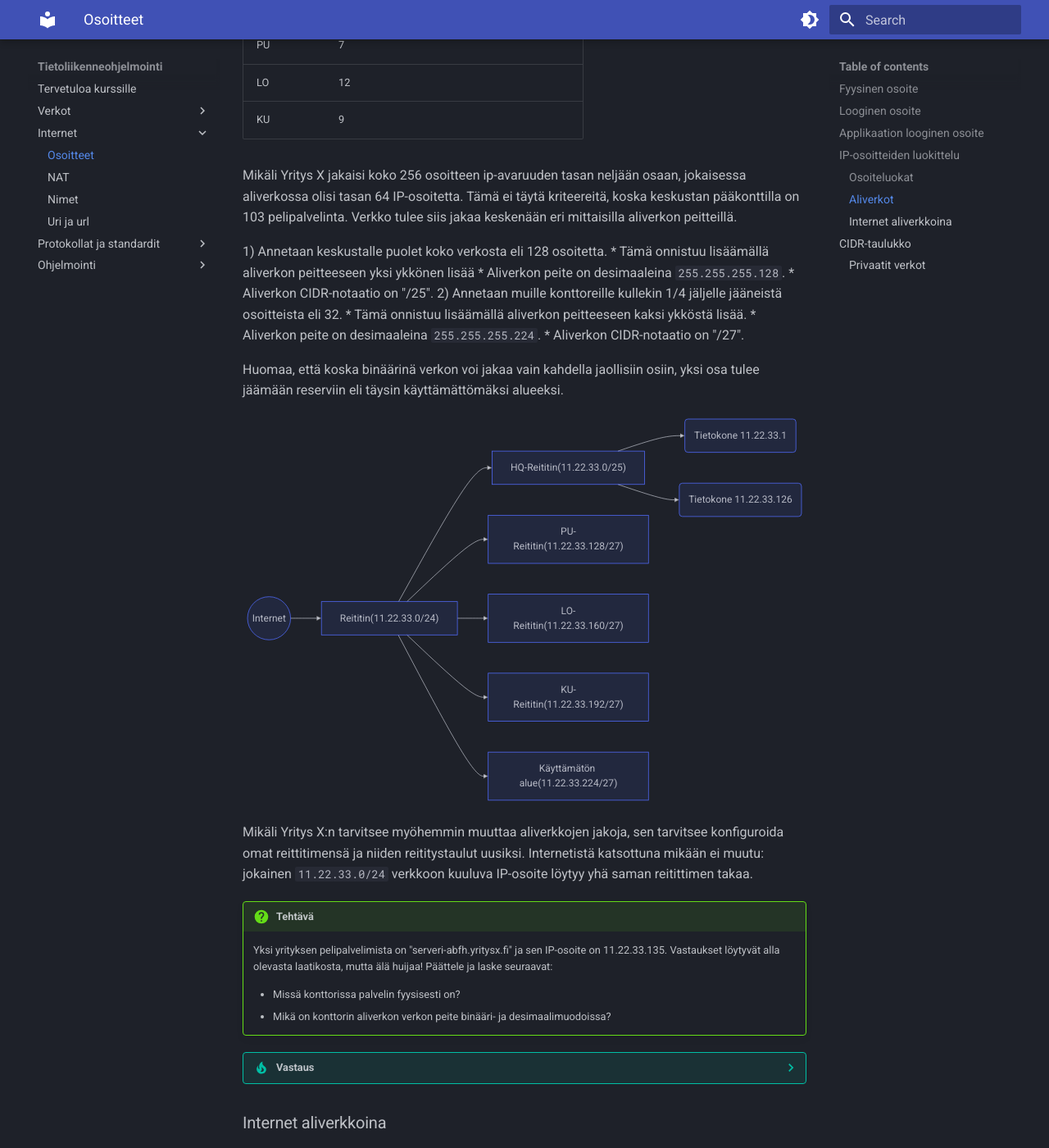
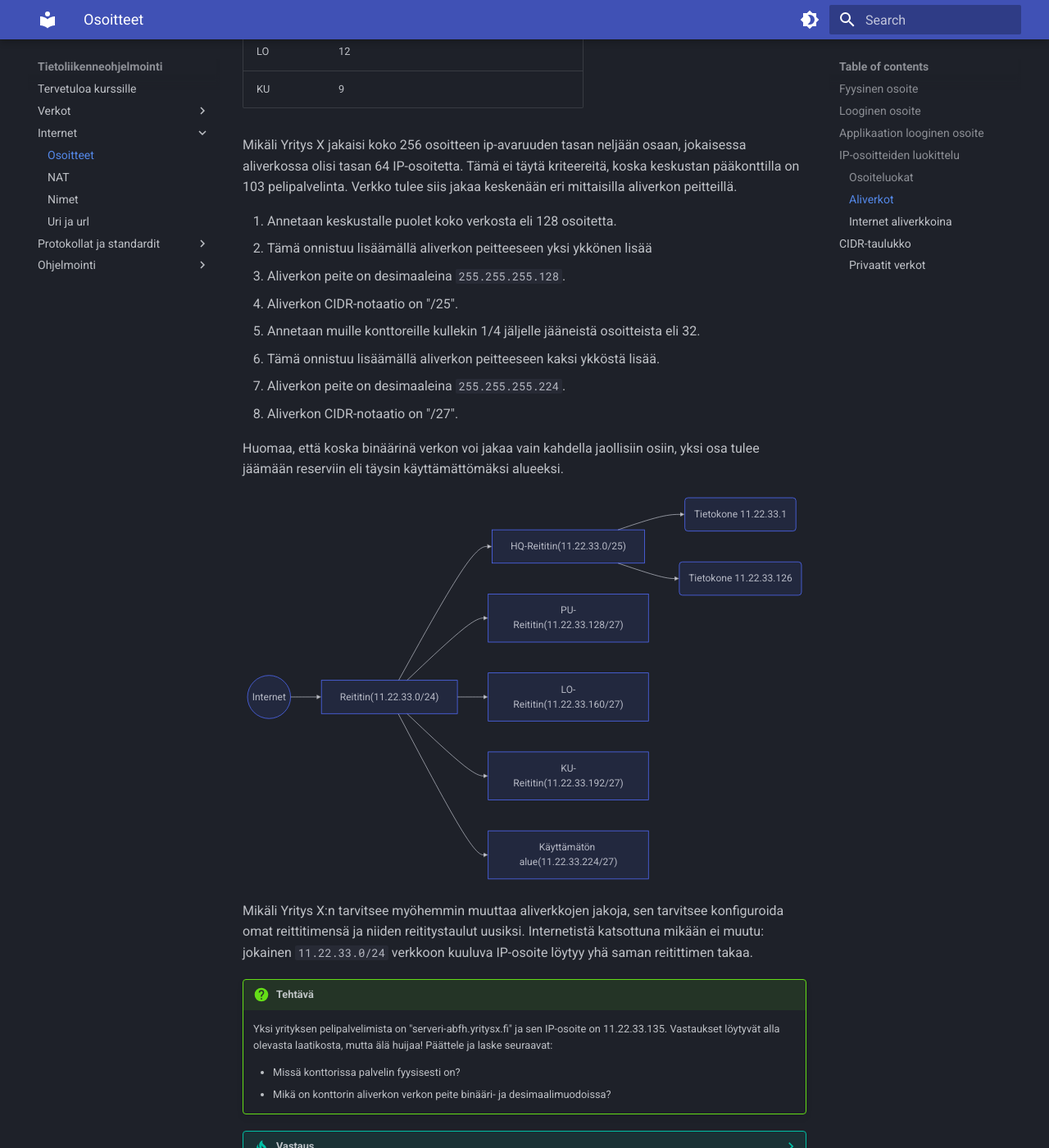
Before and after one commit to sourander/tietoliikenneohjelmointi, an MkDocs documentation site: the page built from docs/internet/osoitteet.md, in a window 1280 px wide and 1400 px high, scrolled down 5853 px. Shown: the whole window at 82% size. Built offline with MkDocs 1.6.1 and Material for MkDocs 9.7.7, drawn with Linux system fonts in a browser that asks for light colours; some of the changed text lies outside the part shown.

````diff
--- a/docs/internet/osoitteet.md
+++ b/docs/internet/osoitteet.md
@@ -2,7 +2,7 @@
 
 Tämän otsakkeen alla käydään käytännössä läpi se, kuinka aiemmin mainittujen laitteiden osoitteet näkyvät käyttäjälle, ja mistä osatekijöistä numerot koostuvat. Osoitteet on helposti jaettavissa fyysisiin (OSI-mallin taso 2) ja loogisiin (taso 3).
 
-### Fyysinen osoite
+## Fyysinen osoite
 
 Tietokoneen verkkokortilla (eng. network interface card, NIC) tulee olla jokin uniikki ID, eli tunnus, jolla se voidaan yksilöidä, jotta lähiverkossa viestiminen on mahdollista. Tätä voi verrata ihmisten kohdalla sosiaaliturvatunnukseen, mutta tosin sillä erolla, että Internetissä fyysisen osoitteen tulee olla globaali. Sosiaaliturvatunnukset ovat yleensä päteviä vain yhden valtion rajojen sisällä. Toinen merkittävä ero sosiaaliturvatunnukseen on se, että tietokoneessa voi olla monta eri verkkokorttia: Ethernet, Wireless Ethernet, Bluetooth ja niin edelleen. Näillä jokaisella tulee olla uniikki ID. Tehtaalla valmistetuilla verkkolaitteilla on tehtaalla päätetty ID eli MAC-osoite. Pitkältä nimeltään MAC on monipalvelujärjestelmäliittymän ohjaus (eng. Media Access Control Address), mutta käytännössä siitä käytetään aina lyhennettä.
 
@@ -20,13 +20,14 @@ XA-XX-XX-XX-XX-XX
 ```
 
 !!! question
-	Jos sinulla on virtuaalikone, niin sillä on todennäköisesti myös virtuaalinen verkkokortti, jolloin se ei saa MAC-osoitetta tehtaalta. Minkä MAC-osoitteen kortti saa? Missä skoopissa sen tulee olla uniikki? Globaalisti? Suomessa? Kajaanissa?
+
+    Jos sinulla on virtuaalikone, niin sillä on todennäköisesti myös virtuaalinen verkkokortti, jolloin se ei saa MAC-osoitetta tehtaalta. Minkä MAC-osoitteen kortti saa? Missä skoopissa sen tulee olla uniikki? Globaalisti? Suomessa? Kajaanissa?
 
 !!! question
-	Yllä olevassa ASCII-esimerkissä on kaksi lyhennettä: OUI ja NIC. Ensimmäinen on valmistajan tai omistajan suhteen uniikki prefix (Organisationally Unique Identifier), jälkimmäinen on NIC:n eli verkkortin eli yksittäisen laitteen suhteen uniikki. Kokeile tätä käytännössä! Aja jokin alla olevista käskyistä käyttöjärjestelmäsi mukaan, etsi haluamasi laitteen MAC-osoite, ja käy syöttämässä ensimmäiset kolme oktettia (`XX-XX-XX`) [Miniwebtoolin MAC Address Lookuppiin](https://miniwebtool.com/mac-address-lookup/).
 
-~~~bash
-```
+    Yllä olevassa ASCII-esimerkissä on kaksi lyhennettä: OUI ja NIC. Ensimmäinen on valmistajan tai omistajan suhteen uniikki prefix (Organisationally Unique Identifier), jälkimmäinen on NIC:n eli verkkortin eli yksittäisen laitteen suhteen uniikki. Kokeile tätä käytännössä! Aja jokin alla olevista käskyistä käyttöjärjestelmäsi mukaan, etsi haluamasi laitteen MAC-osoite, ja käy syöttämässä ensimmäiset kolme oktettia (`XX-XX-XX`) [Miniwebtoolin MAC Address Lookuppiin](https://miniwebtool.com/mac-address-lookup/).
+
+```bash
 # Windows komentokehote
 ipconfig \all
 
@@ -39,9 +40,8 @@ Get-NetAdapter -IncludeHidden | Select Name, MacAddress
 # macOS
 networksetup -listallhardwareports
 ```
-~~~
 
-### Looginen osoite
+## Looginen osoite
 
 Jotta TCP/IP-protokollan käyttö olisi mahdollista, verkkokortille on täytynyt osoittaa looginen osoite, joka IP-protokollan tapauksessa on IP-osoite. IPv4-osoite on 4-tavuinen eli 32-bittinen numero. Yleisin esitystapa on desimaalinumero per tavu, kuten `192.168.0.1`. Katso alla olevasta taulukosta, kuinka tämä kääntyy heksadesimaaliksi ja desimaaliksi.
 
@@ -52,10 +52,10 @@ Jotta TCP/IP-protokollan käyttö olisi mahdollista, verkkokortille on täytynyt
 | Piste-erotellut desimaalit | 192.168.0.1                           |
 
 !!! question
+
     Selvitä sinun IPv4-osoitteesi on lähiverkossa. Tämä onnistuu komennoilla:
 
-~~~bash
-```
+```bash
 # Windows komentokehote
 ipconfig
 
@@ -69,19 +69,20 @@ Get-NetIPAddress -AddressFamily IPv4 | Select-Object InterfaceAlias, IPAddress
 networksetup -listallnetworkservices # Listaa ja hae infot (1)
 networksetup -getinfo "Wi-Fi"
 ```
-~~~
 
 1. Yksi tapa macOS:llä on ensin listata ylemmällä komennolla kaikki network servicet, ja sitten yksi kerrallaan kutsua `-getinfo "Name of the Service"`.
 
 !!! question "Tehtävä"
+
     Tutustu IPv6:een. Miten se eroaa IPv4:stä?
 
 !!! question "Tehtävä"
+
     Miksi sinun kotikoneesi IP-osoite on juuri se? Oletko määritellyt sen käsin vai saanut jostain? Tutustu TCP/IP-protokollaan nimeltään DHCP. Mitä ongelmia se ratkaisee?
 
-### Applikaation looginen osoite
+## Applikaation looginen osoite
 
-IP-osoitteen lisäksi on hyvä tietää, että myös applikaatiolla on oma looginen osoitteensa. TCP/IP-protokollaperheessä näitä ovat portit, ja niitä on kahta sorttia: TCP-portti ja UDP-portti. Tämä mahdollistaa sen, että yhdessä tietokoneessa voi toimia monta applikaatiota, jotka käyvät keskustelua toisen tietokoneen applikaation kanssa. Internet ja ylipäätänsä TCP/IP-verkot toimivat asiakas-palvelinmallia (eng. client-server) käyttäen. Asiakas on aina yhteyden avaava osapuoli, ja palvelin on kuunteleva osapuoli. Kun TCP-yhteys avataan, yhteys muodostuu applikaation eli portin tasolla. Mikäli sinulla on lähiverkossa serveri `192.168.0.200`, joka kuuntelee porttia `22`, ja otat siihen TCP-protokollaa käyttäen useamman yhteyden, niin yhteydet määrittyvät esimerkiksi alla olevan kuvan mukaisesti. IP-osoitteen ja portin muodostamasta parista käytetään termiä ==socket==. Huomaa, että Tietokoneella 1 on kaksi yhtäaikaista yhteyttä Palvelimeen, ja paluuposti voidaan ohjata oikealle applikaatiolle nimenomaan portin avulla. Huomaathan, että TCP- ja UDP-portit voivat keskenään jakaa saman numeron eri käyttöihin. Sekaannusten välttelemiseksi palvelinpuolen portit on yleensä varattu sekä TCP:n että UDP:n puolelta, vaikka protokolla käyttäisi vain toista -  HTTP:lle on merkattu sekä TCP/80 että UDP/80, vaikka HTTP-protokolla käyttääa aina TCP-protokollaa.
+IP-osoitteen lisäksi on hyvä tietää, että myös applikaatiolla on oma looginen osoitteensa. TCP/IP-protokollaperheessä näitä ovat portit, ja niitä on kahta sorttia: TCP-portti ja UDP-portti. Tämä mahdollistaa sen, että yhdessä tietokoneessa voi toimia monta applikaatiota, jotka käyvät keskustelua toisen tietokoneen applikaation kanssa. Internet ja ylipäätänsä TCP/IP-verkot toimivat asiakas-palvelinmallia (eng. client-server) käyttäen. Asiakas on aina yhteyden avaava osapuoli, ja palvelin on kuunteleva osapuoli. Kun TCP-yhteys avataan, yhteys muodostuu applikaation eli portin tasolla. Mikäli sinulla on lähiverkossa serveri `192.168.0.200`, joka kuuntelee porttia `22`, ja otat siihen TCP-protokollaa käyttäen useamman yhteyden, niin yhteydet määrittyvät esimerkiksi alla olevan kuvan mukaisesti. IP-osoitteen ja portin muodostamasta parista käytetään termiä ==socket==. Huomaa, että Tietokoneella 1 on kaksi yhtäaikaista yhteyttä Palvelimeen, ja paluuposti voidaan ohjata oikealle applikaatiolle nimenomaan portin avulla. Huomaathan, että TCP- ja UDP-portit voivat keskenään jakaa saman numeron eri käyttöihin. Sekaannusten välttelemiseksi palvelinpuolen portit on yleensä varattu sekä TCP:n että UDP:n puolelta, vaikka protokolla käyttäisi vain toista - HTTP:lle on merkattu sekä TCP/80 että UDP/80, vaikka HTTP-protokolla käyttääa aina TCP-protokollaa.
 
 ```mermaid
 graph LR
@@ -97,9 +98,8 @@ graph LR
 Palvelimille ja nimenomaan tietyille palvelimien käyttämille applikaatio-tason protokollille on varattu omat portit. Tarkka lista löytyy [IANA:n sivuilta](https://www.iana.org/assignments/service-names-port-numbers/service-names-port-numbers.xhtml), tai hieman helpommin luettavassa muodossa [Wikipediasta](https://en.wikipedia.org/wiki/List_of_TCP_and_UDP_port_numbers). Käy kurkkaamassa mitkä protokollat tunnistat.
 
 !!! question "Tehtävä"
+
     Verkkoselain täydentää oletusportin protokollan mukaan (HTTP=80, HTTPS=443), mutta kukaan ei estä kirjoittamasta sitä itse osoitteen perään. Kokeile kirjoittaa seuraavat osoitteet osoitekenttään, ja seuraa mitä tapahtuu: `http://www.example.com:80/` ja `https://www.example.com:443/`.
-
-
 
 Yhteys on nimenomaan applikaation välillä, joten sekä asiakassovellukset että palvelinsovellus voivat toimia samalla tietokoneella. Tätä varten on erikseen varattu IP-osoiteavaruus 127.0.0.0, josta useimmiten käytetään vain yhtä loopback-osoitetta 127.0.0.1 (alias `localhost`). Tämä mahdollistaa sen, että ajat omalla tietokoneellasi (esim. `192.168.0.123`) http-palvelinta, ja otat siihen yhteyden Chromella.
 
@@ -129,17 +129,20 @@ Luokkaan B kuuluivat jäljelle jääneistä IP-osoitteista kaikki, joissa toinen
 | C      | `110nnnnn nnnnnnnn nnnnnnnn` | 2 097 152 | 254                     |
 
 ??? warning
-    Yllä olevan taulukon kaikki IP-osoitteet tai verkon eivät kuitenkaan ole *käytännössä* mahdollisia - paitsi niille varattuun erityiskäyttöön. Esimerkiksi ensimmäinen A-luokan verkon ensimmäinen IP-osoite, `0.0.0.0`, on poikkeus. Itse asiassa koko `0.0.0.0/255.0.0.0` verkko on poikkeus.
+
+    Yllä olevan taulukon kaikki IP-osoitteet tai verkon eivät kuitenkaan ole _käytännössä_ mahdollisia - paitsi niille varattuun erityiskäyttöön. Esimerkiksi ensimmäinen A-luokan verkon ensimmäinen IP-osoite, `0.0.0.0`, on poikkeus. Itse asiassa koko `0.0.0.0/255.0.0.0` verkko on poikkeus.
 
 !!! question "Tehtävä"
+
     Yksi B-luokan verkko on noudattaa kaavaa `10111001 10101010 xxxxxxx xxxxxxx`. Verkkoon kuuluu 65 534 IP-osoitetta. Laske mikä IP-osoite on ensimmäinen ja mikä viimeinen. Käytä formaattina piste-eroteltuja desimaalilukuja.
 
 !!! question "Tehtävä"
+
     B-luokassa on noin 16 000 verkkoa ja C-luokassa noin 2 miljoonaa verkkoa, joita voisi myydä asiakkaille. Ota selvää, kuinka paljon Internetissä on verkkokauppoja (eng. e-commerce sites), ja vertaa sitä näihin lukemiin. Mille osuudelle nykyisistä verkkokaupoista riittäisi oma B-luokka? Kuinka moni yritys todella tarvitsee C-luokkaa eli 65 tuhatta julkista ip-osoitetta? Tarvitsevatko useimmat edes 254 osoitetta?
 
 ### Aliverkot
 
- Verkkojen jakaminen puu-hierarkisesti aliverkkoihin, eli aliverkottaminen (eng. subnetting), on tärkeä askel kohti tilannetta, jossa Internetin ip-osoitteet voidaan jakaa lähes millä tarkkuudella tahansa: yksi yritys voi ostaa 8, toinen 64, ja operaattori tarvitsee 64 tuhatta. Keksintö on pohjimmiltaan hyvin yksinkertainen, kunhan ymmärtää yllä esitetyn network ID:n ja host ID:n konseptin.
+Verkkojen jakaminen puu-hierarkisesti aliverkkoihin, eli aliverkottaminen (eng. subnetting), on tärkeä askel kohti tilannetta, jossa Internetin ip-osoitteet voidaan jakaa lähes millä tarkkuudella tahansa: yksi yritys voi ostaa 8, toinen 64, ja operaattori tarvitsee 64 tuhatta. Keksintö on pohjimmiltaan hyvin yksinkertainen, kunhan ymmärtää yllä esitetyn network ID:n ja host ID:n konseptin.
 
 Mikä sitten on aliverkon peite? Kuvitellaan, että luokan A verkot ovat aliverkkoja, vaikka terminologia ei olisikaan historian kanssa täysin pätevä. Luokan A verkon ensimmäinen tavu on muotoa `0nnnnnnn`, eli voi saada arvon 0-127, ja loput tavut sisältävät isäntäkoneelle uniikin Host ID:n. A-luokan osoitteessa ensimmäinen tavu on aina verkon osoite, loput ovat isännän osoitteita. Tämän voi kirjoittaa binäärimaskina muotoon `11111111 00000000 00000000 00000000`, tai desimaaleina muotoon `255.0.0.0`. Mikäli IP-osoitteen ja maskin välillä suorittaa binäärioperaation AND, jäljelle jää verkon osoite. Mikäli maskin ykköset vaihtaa nolliksi ja nollat ykkösiksi, saa host maskin, joka olisi tässä tapauksessa `0.255.255.255`.
 
@@ -156,17 +159,16 @@ Kuvitellaan, että ==Yritys X== omistaa luokan C verkon `11.22.33.0` kaikki 256
 
 Mikäli Yritys X jakaisi koko 256 osoitteen ip-avaruuden tasan neljään osaan, jokaisessa aliverkossa olisi tasan 64 IP-osoitetta. Tämä ei täytä kriteereitä, koska keskustan pääkonttilla on 103 pelipalvelinta. Verkko tulee siis jakaa keskenään eri mittaisilla aliverkon peitteillä.
 
-1) Annetaan keskustalle puolet koko verkosta eli 128 osoitetta.
-    * Tämä onnistuu lisäämällä aliverkon peitteeseen yksi ykkönen lisää
-    * Aliverkon peite on desimaaleina `255.255.255.128`.
-    * Aliverkon CIDR-notaatio on "/25".
-2) Annetaan muille konttoreille kullekin 1/4 jäljelle jääneistä osoitteista eli 32.
-    * Tämä onnistuu lisäämällä aliverkon peitteeseen kaksi ykköstä lisää.
-    * Aliverkon peite on desimaaleina `255.255.255.224`.
-    * Aliverkon CIDR-notaatio on "/27".
+1. Annetaan keskustalle puolet koko verkosta eli 128 osoitetta.
+   - Tämä onnistuu lisäämällä aliverkon peitteeseen yksi ykkönen lisää
+   - Aliverkon peite on desimaaleina `255.255.255.128`.
+   - Aliverkon CIDR-notaatio on "/25".
+2. Annetaan muille konttoreille kullekin 1/4 jäljelle jääneistä osoitteista eli 32.
+   - Tämä onnistuu lisäämällä aliverkon peitteeseen kaksi ykköstä lisää.
+   - Aliverkon peite on desimaaleina `255.255.255.224`.
+   - Aliverkon CIDR-notaatio on "/27".
 
 Huomaa, että koska binäärinä verkon voi jakaa vain kahdella jaollisiin osiin, yksi osa tulee jäämään reserviin eli täysin käyttämättömäksi alueeksi.
-
 
 ```mermaid
 graph LR
@@ -184,12 +186,14 @@ graph LR
 Mikäli Yritys X:n tarvitsee myöhemmin muuttaa aliverkkojen jakoja, sen tarvitsee konfiguroida omat reittitimensä ja niiden reititystaulut uusiksi. Internetistä katsottuna mikään ei muutu: jokainen `11.22.33.0/24` verkkoon kuuluva IP-osoite löytyy yhä saman reitittimen takaa.
 
 !!! question "Tehtävä"
+
     Yksi yrityksen pelipalvelimista on "serveri-abfh.yritysx.fi" ja sen IP-osoite on 11.22.33.135. Vastaukset löytyvät alla olevasta laatikosta, mutta älä huijaa! Päättele ja laske seuraavat:
 
     * Missä konttorissa palvelin fyysisesti on?
     * Mikä on konttorin aliverkon verkon peite binääri- ja desimaalimuodoissa?
 
 ??? tip "Vastaus"
+
     Palvelin on Purolan konttorissa. Alla olevasta taulukosta löytyvät aliverkon peite, isännän peite (eng. host mask) sekä verkon että isännän ID:t.
 
     |                 | Binääri                               | Desimaali       |
@@ -211,7 +219,6 @@ whois x.x.x.x # Täytä esimerkiksi oma julkinen ip-osoitteesi
 ```
 
 Komennosta voi paljastua esimerkiksi, että käyttämäsi yhteyden route on `77.223.32.0/19`, ja tämä kuuluu AS:ään `AS13170`, josta voi penkoa lisää tietoa esimerkiksi [bgp.tools-sivustolta](https://bgp.tools/as/13170). Mikäli klikkailet sivuston linkkejä, tulet löytämään upstream-suuntaisia reitittimiä (tai verkkoja), jotka ovat tavallista ISP:tä, kuten Kaisanetiä, paljon suurempia. Näitä ovat Tier-1 Networkit, jotka muodostavat Internetin backbonen, ja niitä operoivat muiden muassa AT&T, Verizon ja Lumen. Internetin verkotus on onneksi käyttäjän näkökulmasta hyvin abstrahoitu, joten Internetin "rungon" reitityksistä ei tarvitse tietää juuri tämän enempää.
-
 
 ## CIDR-taulukko
 
@@ -251,7 +258,9 @@ Huomaa, että voit jakaa ne myös CIDR-tyylisesti muusta kohtaa poikki kuin ABC-
 | 255.255.0.0     | 192.168.0.0/16 | 192.168.0.0-192.168.255.255 |
 
 !!! question "Tehtävä"
+
     Löydätkö yllä olevasta listasta verkon, johon oman tietokoneesi lähiverkon IP kuuluu? Jos et, sinulla ei kenties ole NAT-ominaisuus päällä reitittimessä. Jos tämä ei ole tarkoituksella, kannattaa kysäistä neuvoa kurssikavereilta tai tutustua reititin-modeemin käyttöoppaaseen. NAT esitellään seuraavassa luvussa.
 
 !!! question "Tehtävä"
+
     Mikä on kotiverkkosi aliverkon peite? Kuinka monta tietokonetta siihen mahtuu?
````
Also changed, not shown: other parts of docs/internet/osoitteet.md (+4 -0 lines).
